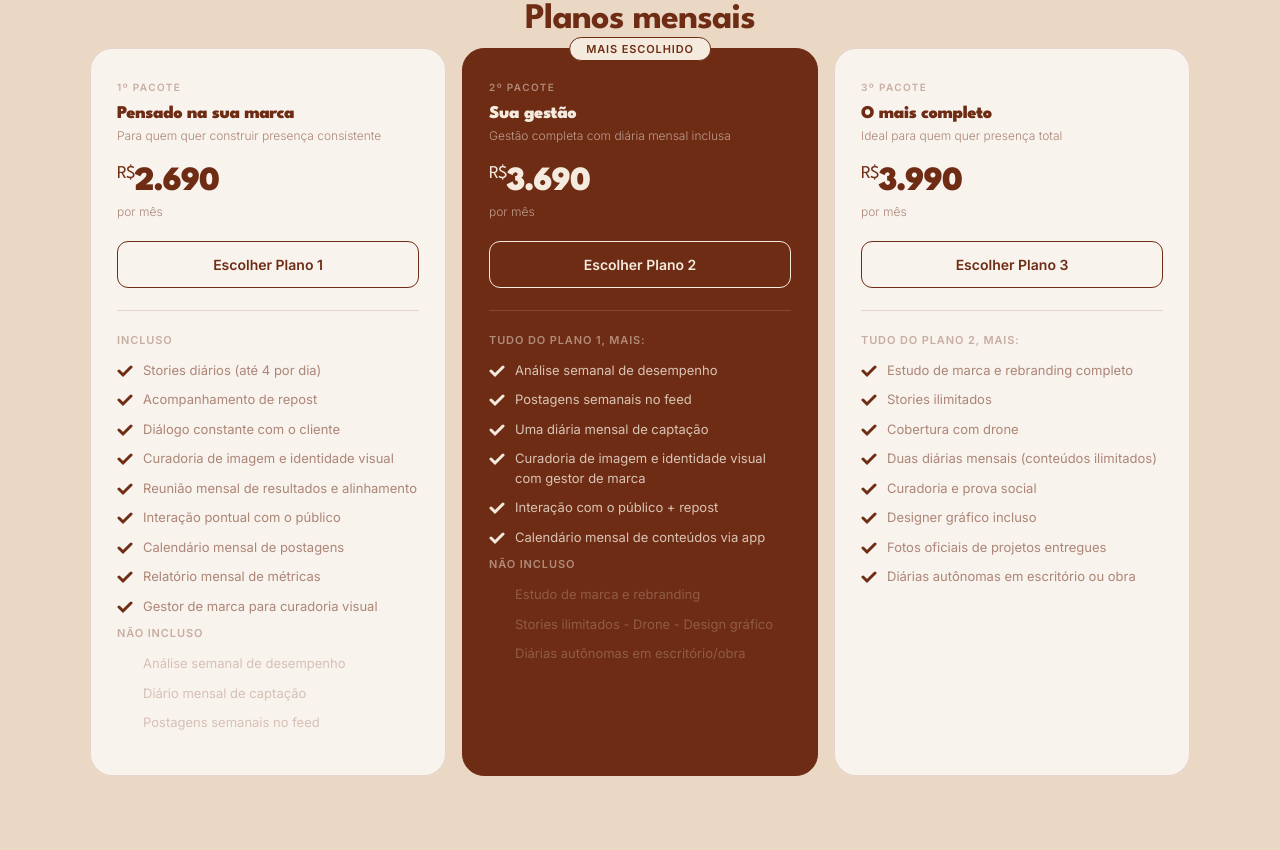
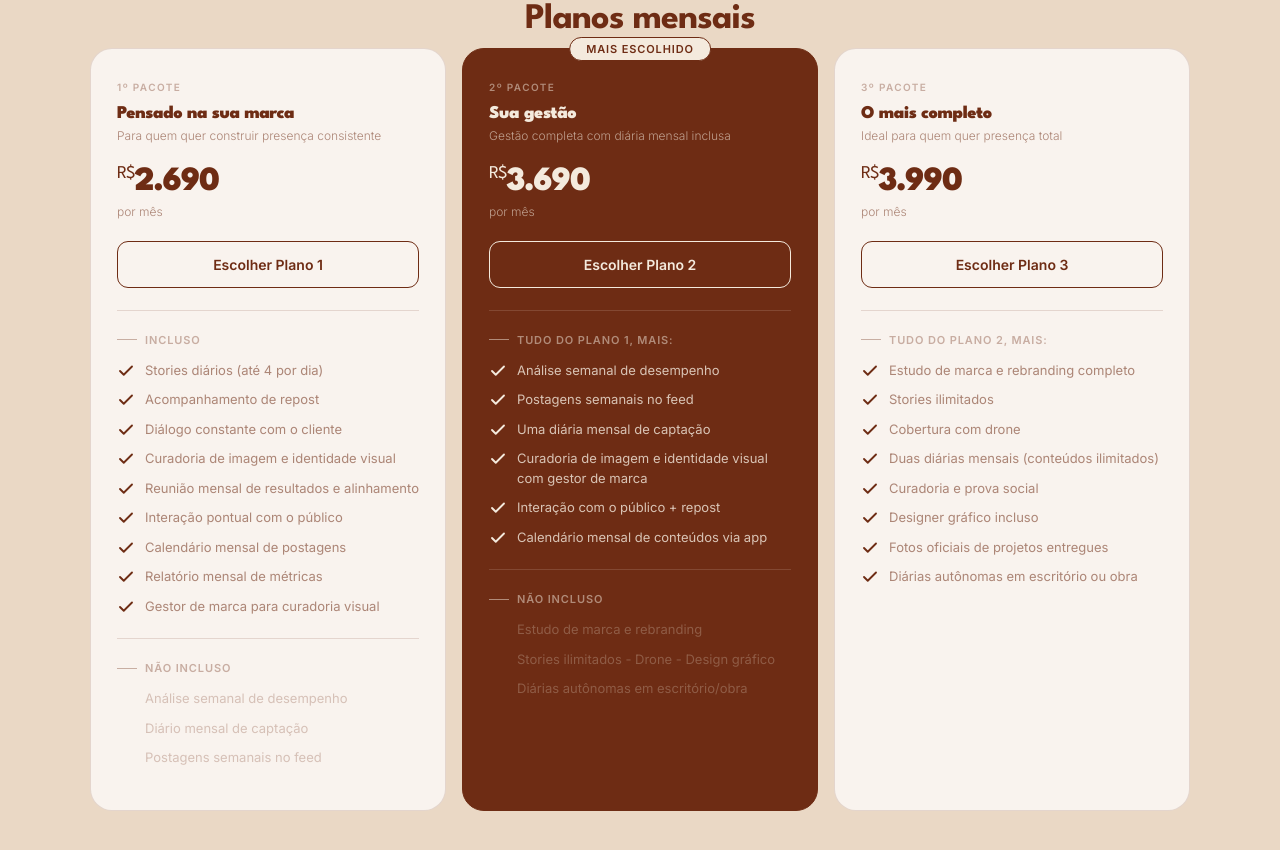
Before and after one commit to studiopulgaa-prog/studio-pulga-proposta, a website: page proposta.html in a window 1280 px wide. Shown: the part 1942-2792 px from the top of the page. Drawn offline with Linux system fonts and the light colour scheme.

Commit message:
Adicionar descrição no hero, trachinhos antes de INCLUSO/NÃO INCLUSO, checkmarks maiores e linhas divisórias

```diff
--- a/proposta.html
+++ b/proposta.html
@@ -202,6 +202,14 @@
       color: rgba(244, 234, 221, 0.7);
       max-width: 500px;
       line-height: 1.7;
+    }
+    .hero-desc {
+      font-size: clamp(14px, 2vw, 17px);
+      font-weight: 300;
+      color: rgba(244, 234, 221, 0.7);
+      max-width: 600px;
+      line-height: 1.7;
+      margin-top: 24px;
     }
 
     .quote-section {
@@ -484,9 +492,21 @@
       text-transform: uppercase;
       color: var(--gray2);
       margin-bottom: 14px;
+      display: flex;
+      align-items: center;
+      gap: 8px;
+    }
+    .items-label::before {
+      content: '';
+      width: 20px;
+      height: 1px;
+      background: var(--gray2);
     }
     .plano.destaque .items-label {
       color: rgba(244, 234, 221, 0.5);
+    }
+    .plano.destaque .items-label::before {
+      background: rgba(244, 234, 221, 0.5);
     }
 
     .item-linha {
@@ -503,12 +523,12 @@
     }
     .item-check {
       flex-shrink: 0;
-      width: 16px;
-      height: 16px;
+      width: 18px;
+      height: 18px;
       display: flex;
       align-items: center;
       justify-content: center;
-      margin-top: 2px;
+      margin-top: 1px;
     }
     .item-check svg {
       width: 100%;
@@ -567,6 +587,7 @@
       <div class="hero-name" id="heroName">Olá, cliente.</div>
       <h1 class="hero-title">Feito pra <em>você</em></h1>
       <p class="hero-sub">// can I put it in a pan?</p>
+      <p class="hero-desc">Esta proposta foi preparada especialmente para você após nossa conversa. Ela é válida pelo período indicado acima.</p>
     </div>
   </section>
 
@@ -639,15 +660,16 @@
           </a>
           <div class="divider"></div>
           <div class="items-label">Incluso</div>
-          <div class="item-linha"><div class="item-check"><svg viewBox="0 0 8 8" fill="none"><polyline points="1,4 3,6 7,2" stroke="#6E2C14" stroke-width="1.5" stroke-linecap="round"/></svg></div>Stories diários (até 4 por dia)</div>
-          <div class="item-linha"><div class="item-check"><svg viewBox="0 0 8 8" fill="none"><polyline points="1,4 3,6 7,2" stroke="#6E2C14" stroke-width="1.5" stroke-linecap="round"/></svg></div>Acompanhamento de repost</div>
-          <div class="item-linha"><div class="item-check"><svg viewBox="0 0 8 8" fill="none"><polyline points="1,4 3,6 7,2" stroke="#6E2C14" stroke-width="1.5" stroke-linecap="round"/></svg></div>Diálogo constante com o cliente</div>
-          <div class="item-linha"><div class="item-check"><svg viewBox="0 0 8 8" fill="none"><polyline points="1,4 3,6 7,2" stroke="#6E2C14" stroke-width="1.5" stroke-linecap="round"/></svg></div>Curadoria de imagem e identidade visual</div>
-          <div class="item-linha"><div class="item-check"><svg viewBox="0 0 8 8" fill="none"><polyline points="1,4 3,6 7,2" stroke="#6E2C14" stroke-width="1.5" stroke-linecap="round"/></svg></div>Reunião mensal de resultados e alinhamento</div>
-          <div class="item-linha"><div class="item-check"><svg viewBox="0 0 8 8" fill="none"><polyline points="1,4 3,6 7,2" stroke="#6E2C14" stroke-width="1.5" stroke-linecap="round"/></svg></div>Interação pontual com o público</div>
-          <div class="item-linha"><div class="item-check"><svg viewBox="0 0 8 8" fill="none"><polyline points="1,4 3,6 7,2" stroke="#6E2C14" stroke-width="1.5" stroke-linecap="round"/></svg></div>Calendário mensal de postagens</div>
-          <div class="item-linha"><div class="item-check"><svg viewBox="0 0 8 8" fill="none"><polyline points="1,4 3,6 7,2" stroke="#6E2C14" stroke-width="1.5" stroke-linecap="round"/></svg></div>Relatório mensal de métricas</div>
-          <div class="item-linha"><div class="item-check"><svg viewBox="0 0 8 8" fill="none"><polyline points="1,4 3,6 7,2" stroke="#6E2C14" stroke-width="1.5" stroke-linecap="round"/></svg></div>Gestor de marca para curadoria visual</div>
+          <div class="item-linha"><div class="item-check"><svg viewBox="0 0 24 24" fill="none"><polyline points="20 6 9 17 4 12" stroke="#6E2C14" stroke-width="2.5" stroke-linecap="round" stroke-linejoin="round"/></svg></div>Stories diários (até 4 por dia)</div>
+          <div class="item-linha"><div class="item-check"><svg viewBox="0 0 24 24" fill="none"><polyline points="20 6 9 17 4 12" stroke="#6E2C14" stroke-width="2.5" stroke-linecap="round" stroke-linejoin="round"/></svg></div>Acompanhamento de repost</div>
+          <div class="item-linha"><div class="item-check"><svg viewBox="0 0 24 24" fill="none"><polyline points="20 6 9 17 4 12" stroke="#6E2C14" stroke-width="2.5" stroke-linecap="round" stroke-linejoin="round"/></svg></div>Diálogo constante com o cliente</div>
+          <div class="item-linha"><div class="item-check"><svg viewBox="0 0 24 24" fill="none"><polyline points="20 6 9 17 4 12" stroke="#6E2C14" stroke-width="2.5" stroke-linecap="round" stroke-linejoin="round"/></svg></div>Curadoria de imagem e identidade visual</div>
+          <div class="item-linha"><div class="item-check"><svg viewBox="0 0 24 24" fill="none"><polyline points="20 6 9 17 4 12" stroke="#6E2C14" stroke-width="2.5" stroke-linecap="round" stroke-linejoin="round"/></svg></div>Reunião mensal de resultados e alinhamento</div>
+          <div class="item-linha"><div class="item-check"><svg viewBox="0 0 24 24" fill="none"><polyline points="20 6 9 17 4 12" stroke="#6E2C14" stroke-width="2.5" stroke-linecap="round" stroke-linejoin="round"/></svg></div>Interação pontual com o público</div>
+          <div class="item-linha"><div class="item-check"><svg viewBox="0 0 24 24" fill="none"><polyline points="20 6 9 17 4 12" stroke="#6E2C14" stroke-width="2.5" stroke-linecap="round" stroke-linejoin="round"/></svg></div>Calendário mensal de postagens</div>
+          <div class="item-linha"><div class="item-check"><svg viewBox="0 0 24 24" fill="none"><polyline points="20 6 9 17 4 12" stroke="#6E2C14" stroke-width="2.5" stroke-linecap="round" stroke-linejoin="round"/></svg></div>Relatório mensal de métricas</div>
+          <div class="item-linha"><div class="item-check"><svg viewBox="0 0 24 24" fill="none"><polyline points="20 6 9 17 4 12" stroke="#6E2C14" stroke-width="2.5" stroke-linecap="round" stroke-linejoin="round"/></svg></div>Gestor de marca para curadoria visual</div>
+          <div class="divider"></div>
           <div class="items-label">Não incluso</div>
           <div class="item-linha" style="color: rgba(110, 44, 20, 0.25);"><div class="item-check"></div>Análise semanal de desempenho</div>
           <div class="item-linha" style="color: rgba(110, 44, 20, 0.25);"><div class="item-check"></div>Diário mensal de captação</div>
@@ -666,14 +688,15 @@
             <span class="cta-hover">Fechar agora ↗</span>
           </a>
           <div class="divider"></div>
-          <div class="items-label">TUDO DO PLANO 1, MAIS:</div>
-          <div class="item-linha"><div class="item-check"><svg viewBox="0 0 8 8" fill="none"><polyline points="1,4 3,6 7,2" stroke="#F4EADD" stroke-width="1.5" stroke-linecap="round"/></svg></div>Análise semanal de desempenho</div>
-          <div class="item-linha"><div class="item-check"><svg viewBox="0 0 8 8" fill="none"><polyline points="1,4 3,6 7,2" stroke="#F4EADD" stroke-width="1.5" stroke-linecap="round"/></svg></div>Postagens semanais no feed</div>
-          <div class="item-linha"><div class="item-check"><svg viewBox="0 0 8 8" fill="none"><polyline points="1,4 3,6 7,2" stroke="#F4EADD" stroke-width="1.5" stroke-linecap="round"/></svg></div>Uma diária mensal de captação</div>
-          <div class="item-linha"><div class="item-check"><svg viewBox="0 0 8 8" fill="none"><polyline points="1,4 3,6 7,2" stroke="#F4EADD" stroke-width="1.5" stroke-linecap="round"/></svg></div>Curadoria de imagem e identidade visual com gestor de marca</div>
-          <div class="item-linha"><div class="item-check"><svg viewBox="0 0 8 8" fill="none"><polyline points="1,4 3,6 7,2" stroke="#F4EADD" stroke-width="1.5" stroke-linecap="round"/></svg></div>Interação com o público + repost</div>
-          <div class="item-linha"><div class="item-check"><svg viewBox="0 0 8 8" fill="none"><polyline points="1,4 3,6 7,2" stroke="#F4EADD" stroke-width="1.5" stroke-linecap="round"/></svg></div>Calendário mensal de conteúdos via app</div>
-          <div class="items-label">NÃO INCLUSO</div>
+          <div class="items-label">Tudo do plano 1, mais:</div>
+          <div class="item-linha"><div class="item-check"><svg viewBox="0 0 24 24" fill="none"><polyline points="20 6 9 17 4 12" stroke="#F4EADD" stroke-width="2.5" stroke-linecap="round" stroke-linejoin="round"/></svg></div>Análise semanal de desempenho</div>
+          <div class="item-linha"><div class="item-check"><svg viewBox="0 0 24 24" fill="none"><polyline points="20 6 9 17 4 12" stroke="#F4EADD" stroke-width="2.5" stroke-linecap="round" stroke-linejoin="round"/></svg></div>Postagens semanais no feed</div>
+          <div class="item-linha"><div class="item-check"><svg viewBox="0 0 24 24" fill="none"><polyline points="20 6 9 17 4 12" stroke="#F4EADD" stroke-width="2.5" stroke-linecap="round" stroke-linejoin="round"/></svg></div>Uma diária mensal de captação</div>
+          <div class="item-linha"><div class="item-check"><svg viewBox="0 0 24 24" fill="none"><polyline points="20 6 9 17 4 12" stroke="#F4EADD" stroke-width="2.5" stroke-linecap="round" stroke-linejoin="round"/></svg></div>Curadoria de imagem e identidade visual com gestor de marca</div>
+          <div class="item-linha"><div class="item-check"><svg viewBox="0 0 24 24" fill="none"><polyline points="20 6 9 17 4 12" stroke="#F4EADD" stroke-width="2.5" stroke-linecap="round" stroke-linejoin="round"/></svg></div>Interação com o público + repost</div>
+          <div class="item-linha"><div class="item-check"><svg viewBox="0 0 24 24" fill="none"><polyline points="20 6 9 17 4 12" stroke="#F4EADD" stroke-width="2.5" stroke-linecap="round" stroke-linejoin="round"/></svg></div>Calendário mensal de conteúdos via app</div>
+          <div class="divider"></div>
+          <div class="items-label">Não incluso</div>
           <div class="item-linha" style="color: rgba(244, 234, 221, 0.25);"><div class="item-check"></div>Estudo de marca e rebranding</div>
           <div class="item-linha" style="color: rgba(244, 234, 221, 0.25);"><div class="item-check"></div>Stories ilimitados - Drone - Design gráfico</div>
           <div class="item-linha" style="color: rgba(244, 234, 221, 0.25);"><div class="item-check"></div>Diárias autônomas em escritório/obra</div>
@@ -690,15 +713,15 @@
             <span class="cta-hover">Fechar agora ↗</span>
           </a>
           <div class="divider"></div>
-          <div class="items-label">TUDO DO PLANO 2, MAIS:</div>
-          <div class="item-linha"><div class="item-check"><svg viewBox="0 0 8 8" fill="none"><polyline points="1,4 3,6 7,2" stroke="#6E2C14" stroke-width="1.5" stroke-linecap="round"/></svg></div>Estudo de marca e rebranding completo</div>
-          <div class="item-linha"><div class="item-check"><svg viewBox="0 0 8 8" fill="none"><polyline points="1,4 3,6 7,2" stroke="#6E2C14" stroke-width="1.5" stroke-linecap="round"/></svg></div>Stories ilimitados</div>
-          <div class="item-linha"><div class="item-check"><svg viewBox="0 0 8 8" fill="none"><polyline points="1,4 3,6 7,2" stroke="#6E2C14" stroke-width="1.5" stroke-linecap="round"/></svg></div>Cobertura com drone</div>
-          <div class="item-linha"><div class="item-check"><svg viewBox="0 0 8 8" fill="none"><polyline points="1,4 3,6 7,2" stroke="#6E2C14" stroke-width="1.5" stroke-linecap="round"/></svg></div>Duas diárias mensais (conteúdos ilimitados)</div>
-          <div class="item-linha"><div class="item-check"><svg viewBox="0 0 8 8" fill="none"><polyline points="1,4 3,6 7,2" stroke="#6E2C14" stroke-width="1.5" stroke-linecap="round"/></svg></div>Curadoria e prova social</div>
-          <div class="item-linha"><div class="item-check"><svg viewBox="0 0 8 8" fill="none"><polyline points="1,4 3,6 7,2" stroke="#6E2C14" stroke-width="1.5" stroke-linecap="round"/></svg></div>Designer gráfico incluso</div>
-          <div class="item-linha"><div class="item-check"><svg viewBox="0 0 8 8" fill="none"><polyline points="1,4 3,6 7,2" stroke="#6E2C14" stroke-width="1.5" stroke-linecap="round"/></svg></div>Fotos oficiais de projetos entregues</div>
-          <div class="item-linha"><div class="item-check"><svg viewBox="0 0 8 8" fill="none"><polyline points="1,4 3,6 7,2" stroke="#6E2C14" stroke-width="1.5" stroke-linecap="round"/></svg></div>Diárias autônomas em escritório ou obra</div>
+          <div class="items-label">Tudo do plano 2, mais:</div>
+          <div class="item-linha"><div class="item-check"><svg viewBox="0 0 24 24" fill="none"><polyline points="20 6 9 17 4 12" stroke="#6E2C14" stroke-width="2.5" stroke-linecap="round" stroke-linejoin="round"/></svg></div>Estudo de marca e rebranding completo</div>
+          <div class="item-linha"><div class="item-check"><svg viewBox="0 0 24 24" fill="none"><polyline points="20 6 9 17 4 12" stroke="#6E2C14" stroke-width="2.5" stroke-linecap="round" stroke-linejoin="round"/></svg></div>Stories ilimitados</div>
+          <div class="item-linha"><div class="item-check"><svg viewBox="0 0 24 24" fill="none"><polyline points="20 6 9 17 4 12" stroke="#6E2C14" stroke-width="2.5" stroke-linecap="round" stroke-linejoin="round"/></svg></div>Cobertura com drone</div>
+          <div class="item-linha"><div class="item-check"><svg viewBox="0 0 24 24" fill="none"><polyline points="20 6 9 17 4 12" stroke="#6E2C14" stroke-width="2.5" stroke-linecap="round" stroke-linejoin="round"/></svg></div>Duas diárias mensais (conteúdos ilimitados)</div>
+          <div class="item-linha"><div class="item-check"><svg viewBox="0 0 24 24" fill="none"><polyline points="20 6 9 17 4 12" stroke="#6E2C14" stroke-width="2.5" stroke-linecap="round" stroke-linejoin="round"/></svg></div>Curadoria e prova social</div>
+          <div class="item-linha"><div class="item-check"><svg viewBox="0 0 24 24" fill="none"><polyline points="20 6 9 17 4 12" stroke="#6E2C14" stroke-width="2.5" stroke-linecap="round" stroke-linejoin="round"/></svg></div>Designer gráfico incluso</div>
+          <div class="item-linha"><div class="item-check"><svg viewBox="0 0 24 24" fill="none"><polyline points="20 6 9 17 4 12" stroke="#6E2C14" stroke-width="2.5" stroke-linecap="round" stroke-linejoin="round"/></svg></div>Fotos oficiais de projetos entregues</div>
+          <div class="item-linha"><div class="item-check"><svg viewBox="0 0 24 24" fill="none"><polyline points="20 6 9 17 4 12" stroke="#6E2C14" stroke-width="2.5" stroke-linecap="round" stroke-linejoin="round"/></svg></div>Diárias autônomas em escritório ou obra</div>
         </div>
       </div>
     </div>
```
